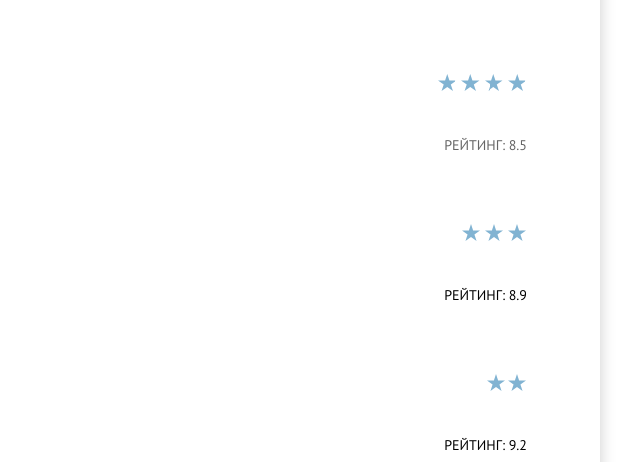
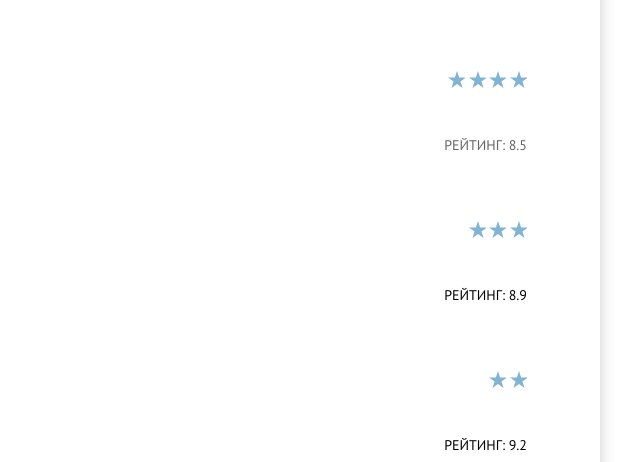
Before and after one commit to dewfors/1567759-sedona-29, a plain HTML site: page hotels.html in a window 1280 px wide. Shown: the part 376-838 px from the top of the page, 640-1280 px from the left. Drawn offline with Linux system fonts and the light colour scheme.

Commit message:
hw 12 - исправления

```diff
--- a/css/style.css
+++ b/css/style.css
@@ -558,7 +558,6 @@ img {
 
 .price-controls:before {
   content: "";
-  display: block;
   width: 2px;
   height: 22px;
   position: absolute;
@@ -779,22 +778,12 @@ img {
   justify-content: space-between;
 }
 
-.stars {
+.star {
+  display: inline-block;
   background-image: url(../img/star.svg);
-  background-repeat: space;
+  background-repeat: no-repeat;
+  width: 17px;
   height: 17px;
-}
-
-.stars-2 {
-  width: 40px;
-}
-
-.stars-3 {
-  width: 65px;
-}
-
-.stars-4 {
-  width: 89px;
 }
 
 .result-content-buttons {
--- a/hotels.html
+++ b/hotels.html
@@ -124,7 +124,13 @@
             <div class="result-item-content">
               <div class="result-item-title">
                 <h3>Amara Resort & Spa</h3>
-                <p class="stars stars-4"><span class="visually-hidden">4 Звезды </span></p>
+                <p>
+                  <span class="star"></span>
+                  <span class="star"></span>
+                  <span class="star"></span>
+                  <span class="star"></span>
+                  <span class="visually-hidden">4 Звезды</span>
+                </p>
               </div>
               <p>Гостиница <span>от 4000 Р.</span></p>
               <div class="result-content-buttons">
@@ -143,7 +149,12 @@
             <div class="result-item-content">
               <div class="result-item-title">
                 <h3>Desert Quail Inn</h3>
-                <p class="stars stars-3"><span class="visually-hidden">3 Звезды </span></p>
+                <p>
+                  <span class="star"></span>
+                  <span class="star"></span>
+                  <span class="star"></span>
+                  <span class="visually-hidden">3 Звезды</span>
+                </p>
               </div>
               <p>Мотель <span>от 3000 Р.</span></p>
               <div class="result-content-buttons">
@@ -162,10 +173,12 @@
             <div class="result-item-content">
               <div class="result-item-title">
                 <h3>Villas at Poco Diablo</h3>
-                <p class="stars stars-2"><span class="visually-hidden">2 Звезды </span></p>
+                <p>
+                  <span class="star"></span>
+                  <span class="star"></span>
+                  <span class="visually-hidden">2 Звезды</span>
+                </p>
               </div>
-
-
               <p>Апартаменты <span>от 2000 Р.</span></p>
               <div class="result-content-buttons">
                 <div>
```
